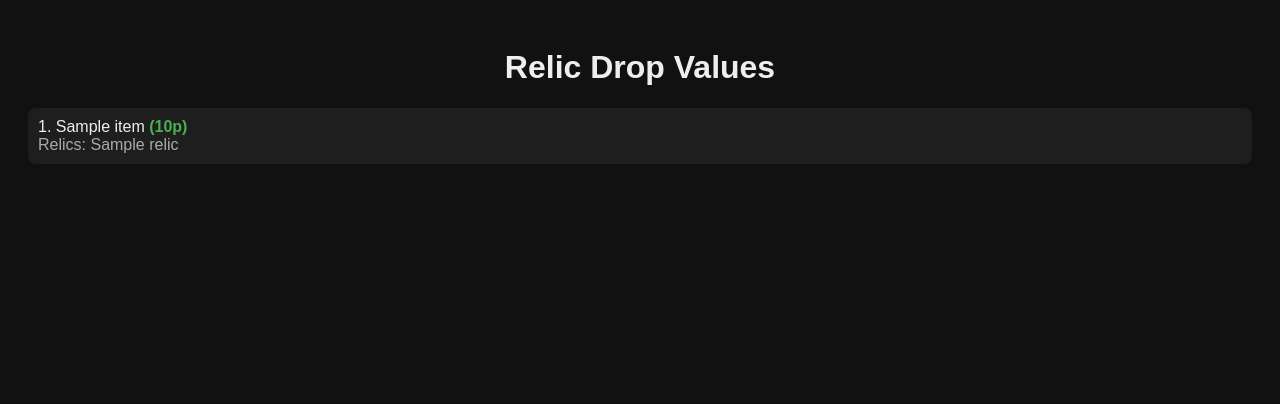
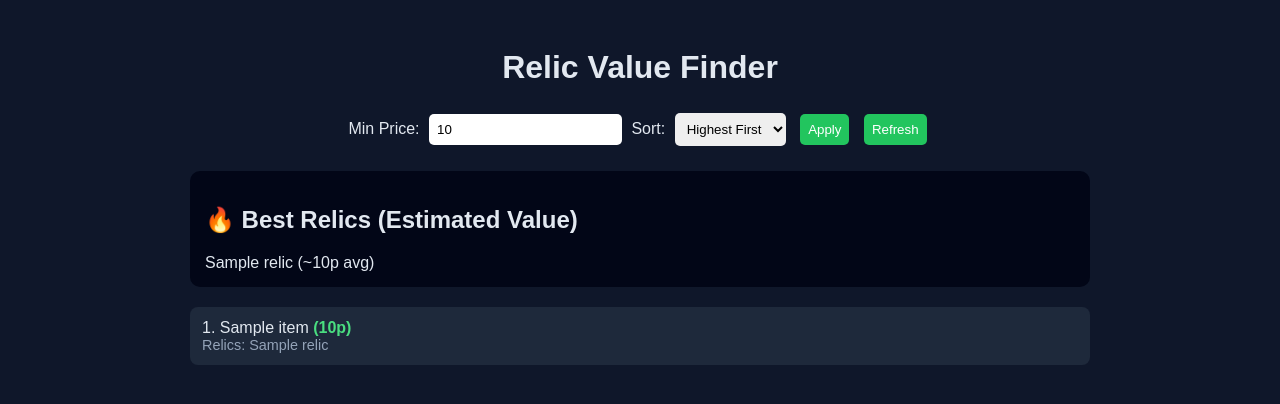
Before and after one commit to yourlocalkiro/WF-RelicPriceFinder, a Flask app: template Relic Price Finder/templates/index.html in a window 1280 px wide. Shown: the top 404 px of the page. Run offline with Flask 3, Linux system fonts and the light colour scheme; the template is opened without the code that fills it: most values are stand-ins (such as "Sample title", 1, 10 or a date in 2020).

Commit message:
Second commit

```diff
--- a/Relic Price Finder/templates/index.html
+++ b/Relic Price Finder/templates/index.html
@@ -1,12 +1,12 @@
 <!DOCTYPE html>
 <html>
 <head>
-    <title>Warframe Relic Value Finder</title>
+    <title>Relic Value Finder</title>
     <style>
         body {
             font-family: Arial;
-            background-color: #111;
-            color: #eee;
+            background: #0f172a;
+            color: #e2e8f0;
             padding: 20px;
         }
 
@@ -14,28 +14,112 @@
             text-align: center;
         }
 
+        .controls {
+            text-align: center;
+            margin-bottom: 20px;
+        }
+
+        input, select, button {
+            padding: 8px;
+            margin: 5px;
+            border-radius: 5px;
+            border: none;
+        }
+
+        button {
+            background: #22c55e;
+            color: white;
+            cursor: pointer;
+        }
+
+        .container {
+            max-width: 900px;
+            margin: auto;
+        }
+
         .item {
-            background: #1e1e1e;
-            padding: 10px;
-            margin: 10px 0;
+            background: #1e293b;
+            padding: 12px;
+            margin: 8px 0;
             border-radius: 8px;
+            transition: 0.2s;
+        }
+
+        .item:hover {
+            background: #334155;
         }
 
         .price {
-            color: #4caf50;
+            color: #4ade80;
             font-weight: bold;
         }
 
         .relics {
-            color: #aaa;
+            color: #94a3b8;
+            font-size: 0.9em;
+        }
+
+        .best {
+            background: #020617;
+            padding: 15px;
+            border-radius: 10px;
+            margin-bottom: 20px;
+        }
+
+        .loading {
+            text-align: center;
+            font-size: 18px;
+            margin-top: 50px;
+            display: none;
         }
     </style>
+
+    <script>
+        function showLoading() {
+            document.getElementById("loading").style.display = "block";
+        }
+    </script>
 </head>
 <body>
 
-<h1>Relic Drop Values</h1>
+<h1>Relic Value Finder</h1>
 
-{% for entry in data %}
+<div class="container">
+
+    <div class="controls">
+        <form method="get" onsubmit="showLoading()">
+            Min Price:
+            <input type="number" name="min_price" value="{{ min_price }}">
+
+            Sort:
+            <select name="sort">
+                <option value="desc" {% if sort == "desc" %}selected{% endif %}>
+                    Highest First
+                </option>
+                <option value="asc" {% if sort == "asc" %}selected{% endif %}>
+                    Lowest First
+                </option>
+            </select>
+
+            <button type="submit">Apply</button>
+            <button type="button" onclick="window.location.reload()">
+                Refresh
+            </button>
+        </form>
+    </div>
+
+    <div id="loading" class="loading">
+        🔄 Loading market data... (takes a few seconds)
+    </div>
+
+    <div class="best">
+        <h2>🔥 Best Relics (Estimated Value)</h2>
+        {% for relic, value in best_relics %}
+            <div>{{ relic }} (~{{ value|round }}p avg)</div>
+        {% endfor %}
+    </div>
+
+    {% for entry in items %}
         <div class="item">
             <div>
                 {{ loop.index }}. {{ entry.item }}
@@ -47,5 +131,7 @@
         </div>
     {% endfor %}
 
+</div>
+
 </body>
 </html>
```
Lines whose indentation alone changed are shown as unchanged.
